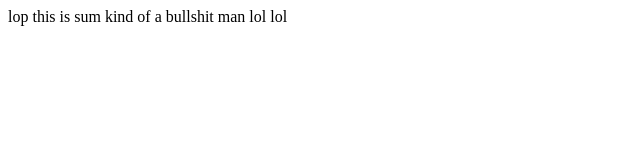
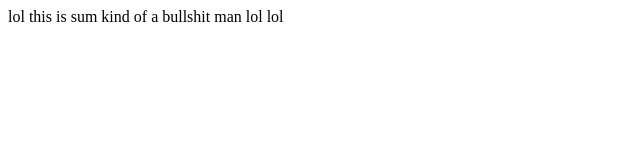
Before and after one commit to FrancescoSanvito2001/Nov--slo-ka, a plain HTML site: page index.html in a window 1280 px wide. Shown: the full height of the page, 0-640 px from the left. Drawn offline with Linux system fonts and the light colour scheme.

Commit message:
ja nevim

```diff
--- a/index.html
+++ b/index.html
@@ -6,7 +6,7 @@
     <title>Document</title>
 </head>
 <body>
-    lop
+    lol
     this is sum kind of a bullshit man
     lol
     lol
```
